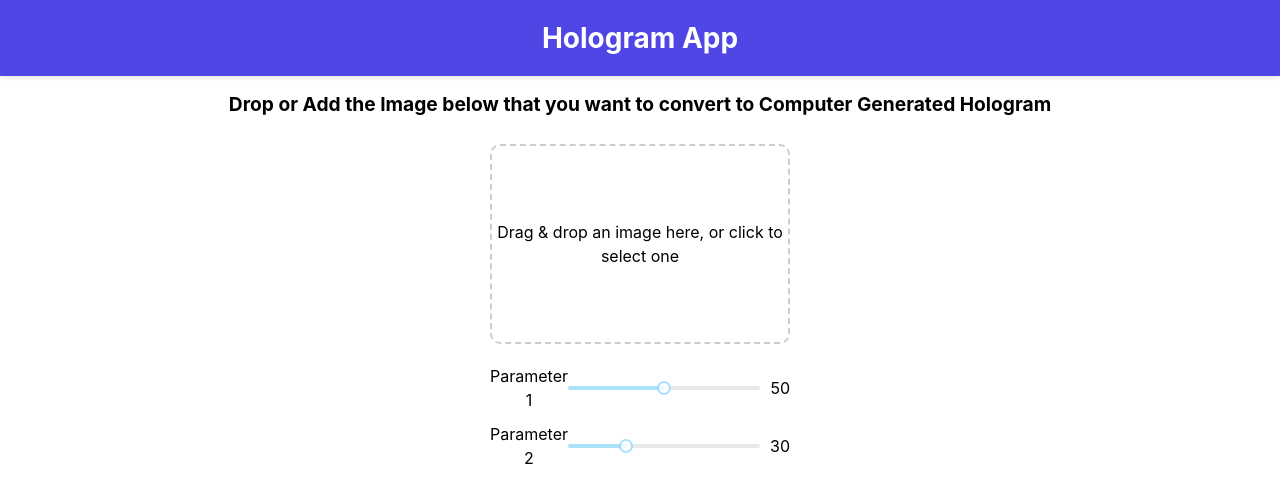
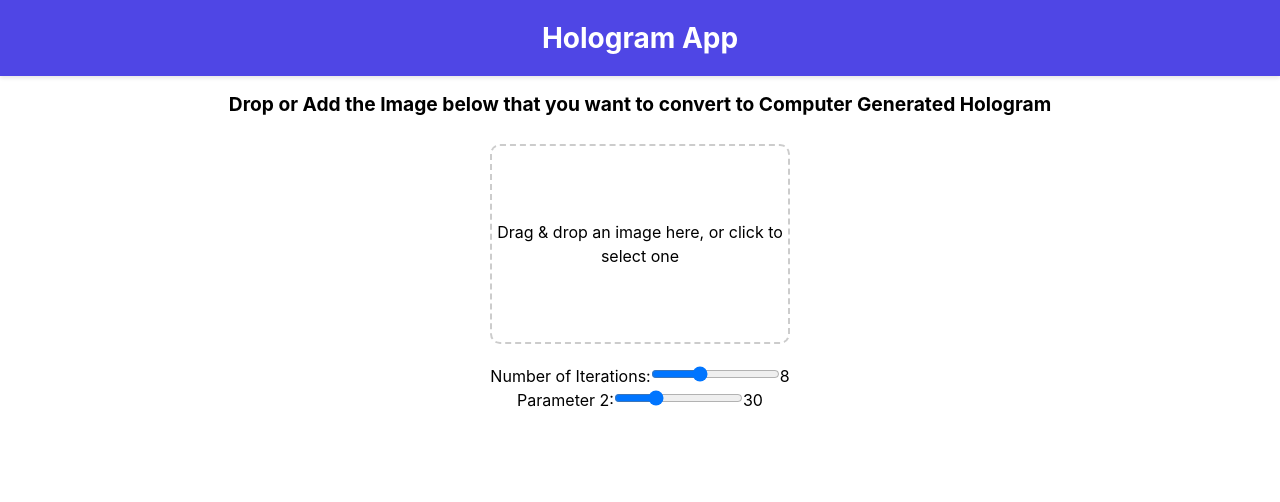
Before and after one commit to shabdpatel/hologram-app, a React (Create React App) app: page / in a window 1280 px wide. Shown: the top 502 px of the page. Built offline with nearby package versions, Linux system fonts and the light colour scheme.

Commit message:
taking parameters

```diff
--- a/src/App.js
+++ b/src/App.js
@@ -15,7 +15,7 @@ function App() {
   });
   const [previewImage, setPreviewImage] = useState(null);
   const [parameters, setParameters] = useState({
-    param1: 50,
+    param1: 8,
     param2: 30,
   });
   const [loading, setLoading] = useState(false);
@@ -37,11 +37,11 @@ function App() {
   const handleFileSelected = (file) => {
     setSelectedFile(file);
   };
-
   const handleConvertClick = () => {
     setLoading(true);
     const formData = new FormData();
     formData.append('file', selectedFile);
+    formData.append('iterations', parameters.param1.toString());
 
     fetch('http://localhost:5000/upload', {
       method: 'POST',
@@ -55,8 +55,8 @@ function App() {
           numeriReImageUrl: result.numeriReImageUrl,
           cghImageUrl: result.cghImageUrl,
         });
-        setPreviewImage(null); // Clear the preview
-        setSelectedFile(null); // Clear the selected file
+        setPreviewImage(null);
+        setSelectedFile(null);
       })
       .catch(error => {
         console.error('Error:', error);
--- a/src/Sliders.js
+++ b/src/Sliders.js
@@ -1,28 +1,29 @@
-// Sliders.js
 import React from 'react';
-import Slider from 'rc-slider';
-import 'rc-slider/assets/index.css';
 
 const Sliders = ({ parameters, onChange }) => {
   return (
-    <div className="sliders">
-      <div className="slider-container">
-        <label>Parameter 1</label>
-        <Slider
-          min={0}
-          max={100}
+    <div className="sliders-container">
+      <div className="slider">
+        <label htmlFor="param1">Number of Iterations:</label>
+        <input
+          type="range"
+          id="param1"
+          min="1"
+          max="20"
           value={parameters.param1}
-          onChange={(value) => onChange('param1', value)}
+          onChange={(e) => onChange('param1', parseInt(e.target.value))}
         />
         <span>{parameters.param1}</span>
       </div>
-      <div className="slider-container">
-        <label>Parameter 2</label>
-        <Slider
-          min={0}
-          max={100}
+      <div className="slider">
+        <label htmlFor="param2">Parameter 2:</label>
+        <input
+          type="range"
+          id="param2"
+          min="0"
+          max="100"
           value={parameters.param2}
-          onChange={(value) => onChange('param2', value)}
+          onChange={(e) => onChange('param2', parseInt(e.target.value))}
         />
         <span>{parameters.param2}</span>
       </div>
```
Also changed, not shown: 2 other files (tests, documents, lock files or other folders).
